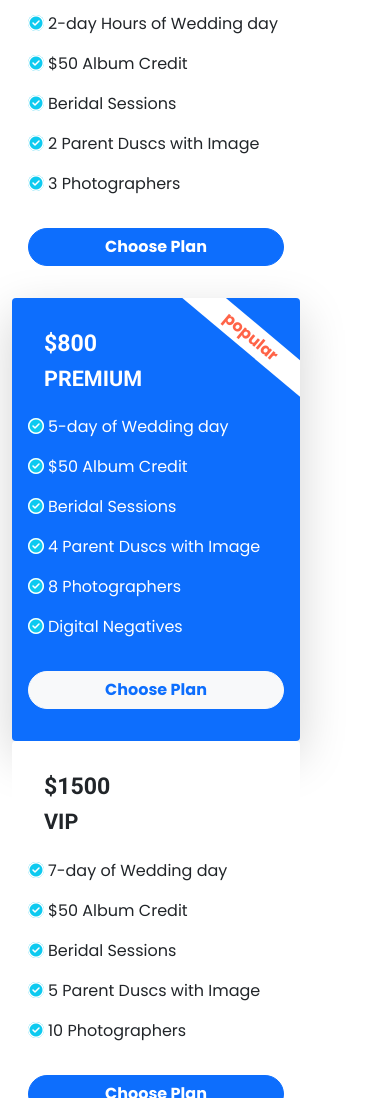
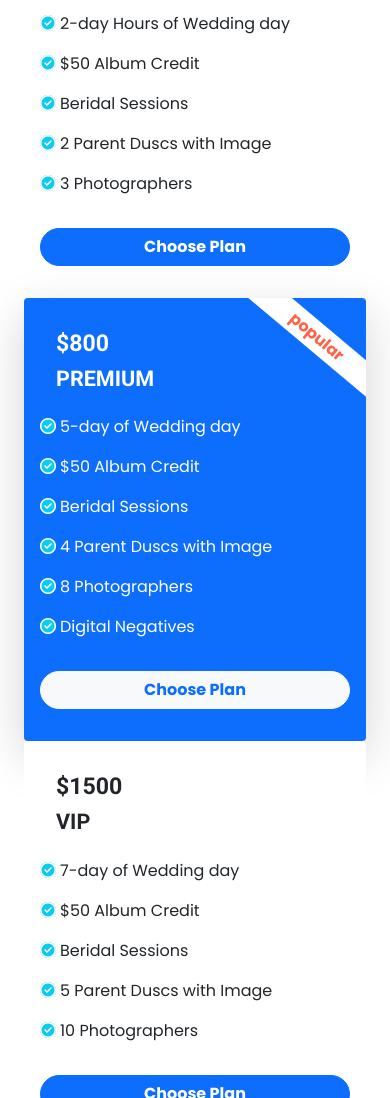
Before and after one commit to tanvirgithub21/-convention-center, a plain HTML site: page index.html in a window 390 px wide. Shown: the part 1477-2575 px from the top of the page. Drawn offline with nearby package versions, Linux system fonts and the light colour scheme.

Commit message:
add responsive style

```diff
--- a/index.html
+++ b/index.html
@@ -117,15 +117,15 @@
 <main>
     <!-- our package start  -->
     <section class="my-5">
-        <div class="container">
+        <div class="container overflow-hidden">
             <h2 class="text-uppercase text-center mb-5">our package</h2>
 
             <!-- package item  -->
-            <div class="row">
+            <div class="row mx-auto">
 
                 <!-- card table 1  -->
-                <div class="col-lg-3 rounde">
-                    <div class="card border-0" style="width: 18rem;">
+                <div class="col-lg-3 col-md-6 col-sm-12 col-12 rounde mx">
+                    <div class="card border-0" style="width: 100%;">
 
                         <div class="card-body">
 
@@ -149,8 +149,8 @@
                 </div>
 
                 <!-- card table 2  -->
-                <div class="col-lg-3 rounde">
-                    <div class="card border-0" style="width: 18rem;">
+                <div class="col-lg-3 col-md-6 col-sm-12 col-12 rounde">
+                    <div class="card border-0" style="width: 100%;">
 
                         <div class="card-body">
 
@@ -173,8 +173,8 @@
                       </div>
                 </div>
                 <!-- card table 3  -->
-                <div class="col-lg-3 rounde">
-                    <div class="card border-0 bg-primary position-relative overflow-hidden shadow-lg" id="best-d" style="width: 18rem;">
+                <div class="col-lg-3 col-md-6 col-sm-12 col-12  rounde">
+                    <div class="card border-0 bg-primary position-relative overflow-hidden shadow-lg" id="best-d" style="width: 100%;">
 
                         <div class="card-body text-white">
 
@@ -198,8 +198,8 @@
                       </div>
                 </div>
                 <!-- card table 4  -->
-                <div class="col-lg-3 rounde">
-                    <div class="card border-0" style="width: 18rem;">
+                <div class="col-lg-3 col-md-6 col-sm-12 col-12  rounde">
+                    <div class="card border-0" style="width: 100%;">
 
                         <div class="card-body">
 
```
